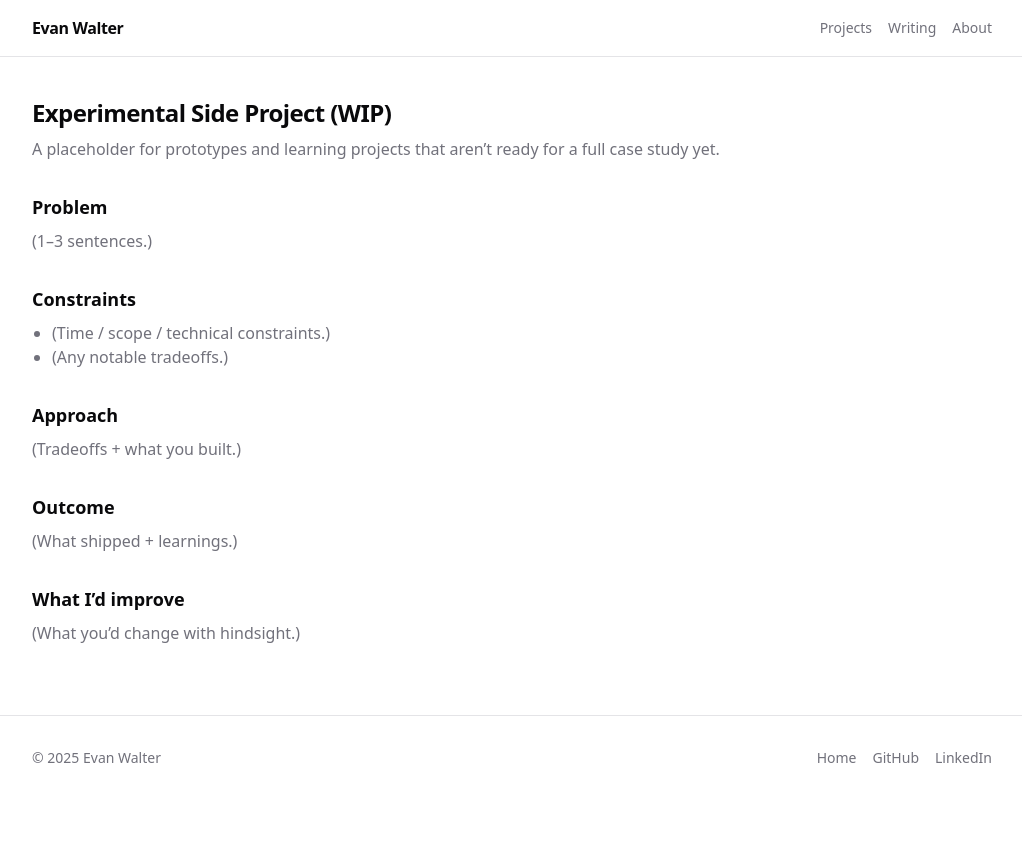
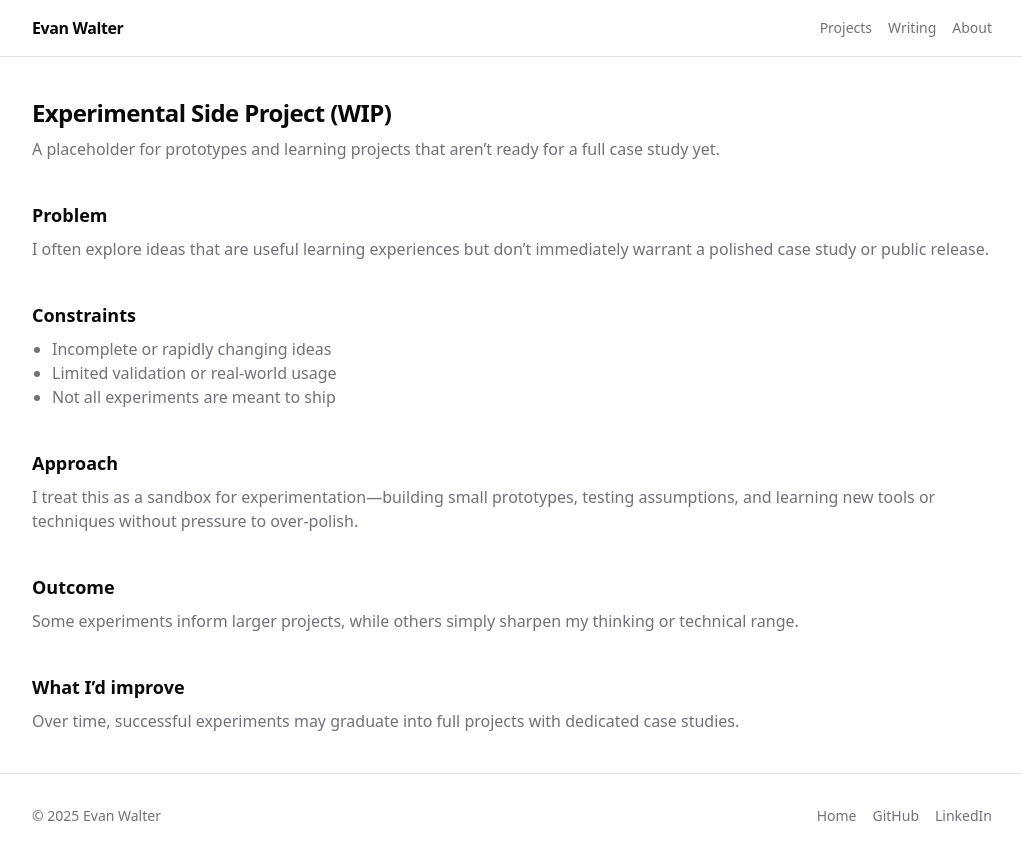
Before and after one commit to evwalt/evanwalter.dev, a Next.js app: page /projects/experimental-wip in a window 1280 px wide. Shown: the whole page, without its empty margins (128-1150 px from the left). Before the commit the page ends 800 px from the top, so only its background shows below. Built offline with nearby package versions, Linux system fonts and the light colour scheme.

Commit message:
chore(content): add starter project case study copy

```diff
--- a/app/projects/[slug]/page.tsx
+++ b/app/projects/[slug]/page.tsx
@@ -6,30 +6,86 @@ const projects = [
     title: 'Internal AI Desktop Tool',
     summary:
       'An internal prototype exploring on-device retrieval, human-in-the-loop workflows, and pragmatic UX for knowledge work.',
+
+    problem:
+      'Internal teams needed a way to query and reason over private documents without sending data to external AI services, while still keeping the interface usable for non-technical users.',
+
+    constraints: [
+      'Data could not leave the local machine or approved internal environments',
+      'UX had to be simple enough for non-technical stakeholders',
+      'Unclear and evolving product requirements',
+      'Limited time to validate usefulness before wider rollout',
+    ],
+
+    approach:
+      'I designed and implemented a desktop UI that paired a local retrieval pipeline with a focused, minimal interface. I worked closely with backend and data science teammates to shape the UX around real usage patterns, iterating quickly based on feedback rather than over-engineering upfront.',
+
+    outcome:
+      'The prototype was successfully piloted internally and demonstrated that on-device retrieval could support real workflows. Stakeholders were able to test concrete use cases, which helped clarify both the value and the limitations of the approach.',
+
+    improvements:
+      'With more time, I would invest in better document ingestion tooling, clearer affordances around model limitations, and more robust evaluation metrics to guide future iterations.',
   },
+
   {
     slug: 'portfolio-site',
     title: 'Personal Portfolio (This Site)',
-    summary: 'A minimal Next.js portfolio focused on clarity, iteration, and long-term ownership.',
+    summary:
+      'A deliberately simple Next.js portfolio focused on clarity, iteration, and long-term ownership.',
+
+    problem:
+      'I wanted a personal site that clearly represented how I think and work, without the overhead or performative polish of most developer portfolios.',
+
+    constraints: [
+      'Limited time alongside job search and other commitments',
+      'Desire to avoid over-designing or premature abstraction',
+      'Content needed to evolve over time without rewrites',
+    ],
+
+    approach:
+      'I used Next.js App Router with a minimal component set and clear content structure. I prioritized readable code, explicit routing, and honest copy over visual complexity, treating the site as a living project rather than a static artifact.',
+
+    outcome:
+      'The result is a clean, flexible foundation that I can iterate on gradually. It already supports case studies, writing, and future expansion without needing structural changes.',
+
+    improvements:
+      'I plan to deepen individual project write-ups, add writing over time, and potentially introduce light visual enhancements once the content matures.',
   },
+
   {
     slug: 'experimental-wip',
     title: 'Experimental Side Project (WIP)',
     summary:
       'A placeholder for prototypes and learning projects that aren’t ready for a full case study yet.',
+
+    problem:
+      'I often explore ideas that are useful learning experiences but don’t immediately warrant a polished case study or public release.',
+
+    constraints: [
+      'Incomplete or rapidly changing ideas',
+      'Limited validation or real-world usage',
+      'Not all experiments are meant to ship',
+    ],
+
+    approach:
+      'I treat this as a sandbox for experimentation—building small prototypes, testing assumptions, and learning new tools or techniques without pressure to over-polish.',
+
+    outcome:
+      'Some experiments inform larger projects, while others simply sharpen my thinking or technical range.',
+
+    improvements:
+      'Over time, successful experiments may graduate into full projects with dedicated case studies.',
   },
 ] as const;
 
-type Params = { slug: string };
-
-export default async function ProjectDetailPage({ params }: { params: Promise<Params> }) {
+export default async function ProjectDetailPage({ params }: { params: Promise<{ slug: string }> }) {
   const { slug } = await params;
 
   const project = projects.find((p) => p.slug === slug);
   if (!project) return notFound();
 
   return (
-    <main className="space-y-8">
+    <main className="space-y-10">
       <header className="space-y-2">
         <h1 className="text-2xl font-semibold tracking-tight">{project.title}</h1>
         <p className="text-muted-foreground">{project.summary}</p>
@@ -37,30 +93,31 @@ export default async function ProjectDetailPage({ params }: { params: Promise<Pa
 
       <section className="space-y-2">
         <h2 className="text-lg font-semibold">Problem</h2>
-        <p className="text-muted-foreground">(1–3 sentences.)</p>
+        <p className="text-muted-foreground">{project.problem}</p>
       </section>
 
       <section className="space-y-2">
         <h2 className="text-lg font-semibold">Constraints</h2>
         <ul className="text-muted-foreground list-disc pl-5">
-          <li>(Time / scope / technical constraints.)</li>
-          <li>(Any notable tradeoffs.)</li>
+          {project.constraints.map((c) => (
+            <li key={c}>{c}</li>
+          ))}
         </ul>
       </section>
 
       <section className="space-y-2">
         <h2 className="text-lg font-semibold">Approach</h2>
-        <p className="text-muted-foreground">(Tradeoffs + what you built.)</p>
+        <p className="text-muted-foreground">{project.approach}</p>
       </section>
 
       <section className="space-y-2">
         <h2 className="text-lg font-semibold">Outcome</h2>
-        <p className="text-muted-foreground">(What shipped + learnings.)</p>
+        <p className="text-muted-foreground">{project.outcome}</p>
       </section>
 
       <section className="space-y-2">
         <h2 className="text-lg font-semibold">What I’d improve</h2>
-        <p className="text-muted-foreground">(What you’d change with hindsight.)</p>
+        <p className="text-muted-foreground">{project.improvements}</p>
       </section>
     </main>
   );
```
